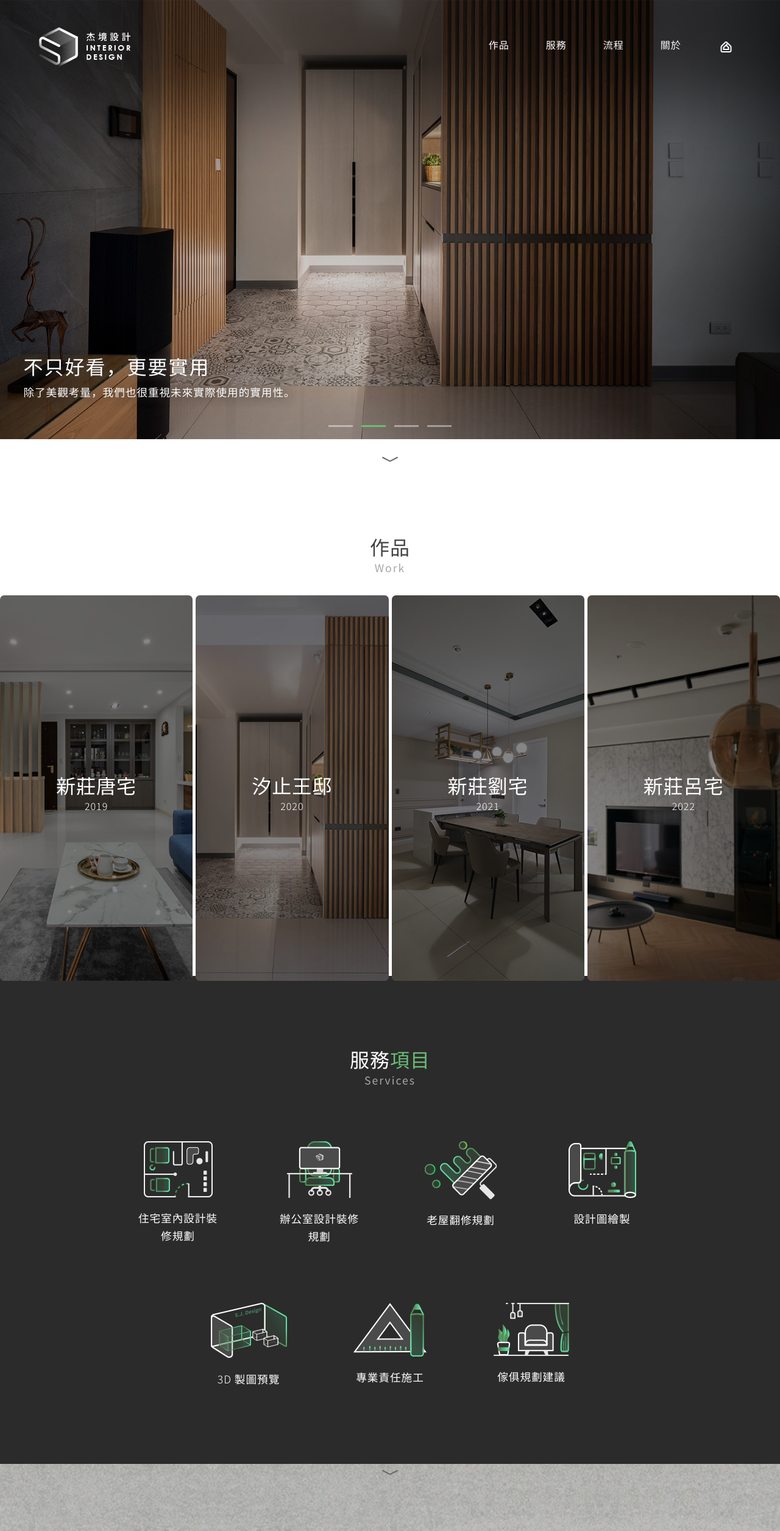
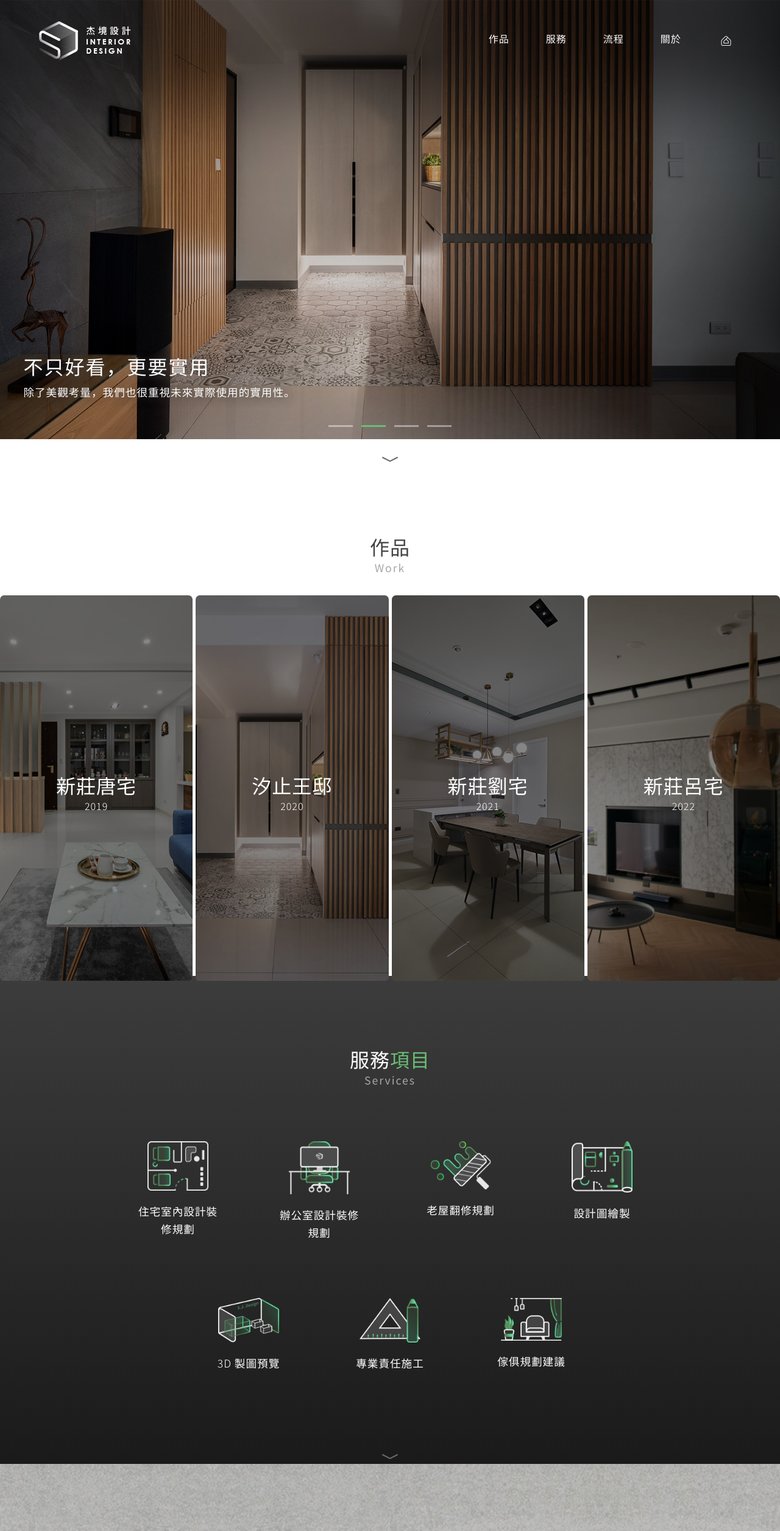
Before and after one commit to Yangder201/LeonCheng, a plain HTML site: page Portfolio/index.html in a window 1280 px wide. Shown: the top 2510 px of the page at 61% size. Drawn offline with nearby package versions, Linux system fonts and the light colour scheme.

Commit message:
icon 最大尺寸 調整

```diff
--- a/Portfolio/css/index.css
+++ b/Portfolio/css/index.css
@@ -173,7 +173,7 @@ section {
 
 .header-container {
     max-width: 90vw;
-    padding-top: 25px;
+    padding-top: 15px;
     margin: auto;
 }
 
@@ -232,6 +232,7 @@ section {
 #banner {
     max-width: 100%;
     height: 100vh;
+
 }
 
 
@@ -608,7 +609,7 @@ h2 {
     width: 100%;
     height: 85vh;
     padding-top: 15vh;
-    background: #2b2b2b;
+    background: linear-gradient(to top, #1a1a1a, #3c3c3c);
     background-attachment: fixed;
 
 }
@@ -652,7 +653,7 @@ h2 {
 }
 
 .service-icon img {
-    max-width: 200px;
+    max-width: 100px;
     height: auto;
 }
 
@@ -674,6 +675,7 @@ h2 {
     margin: auto;
     /* background: linear-gradient(to top,#404641, #637667); */
     background-image: url(../img/good-area-bg.jpg);
+    background-attachment: fixed;
     min-height: 85vh;
     padding-top: 15vh;
 }
@@ -1316,6 +1318,17 @@ h2 {
 .mail a:hover{
     color: #21df41;
 }
+
+/* 選單 home icon*/
+.material-symbols-outlined {
+  font-variation-settings:
+  'FILL' 0,
+  'wght' 200,
+  'GRAD' 0,
+  'opsz' 30
+}
+
+
 
 @media only screen and (max-width: 1440px) {
 
@@ -1361,7 +1374,7 @@ h2 {
     }
 
     .service-icon img{
-        max-width: 180px;
+        max-width: 100px;
     }
 
 
@@ -1690,7 +1703,7 @@ h2 {
     }
 
     .service-icon img{
-        max-width: 180px;
+        max-width: 90px;
     }
 
 
```
